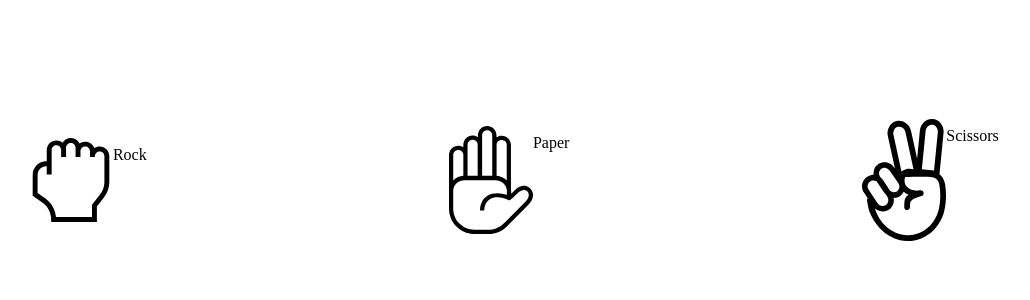
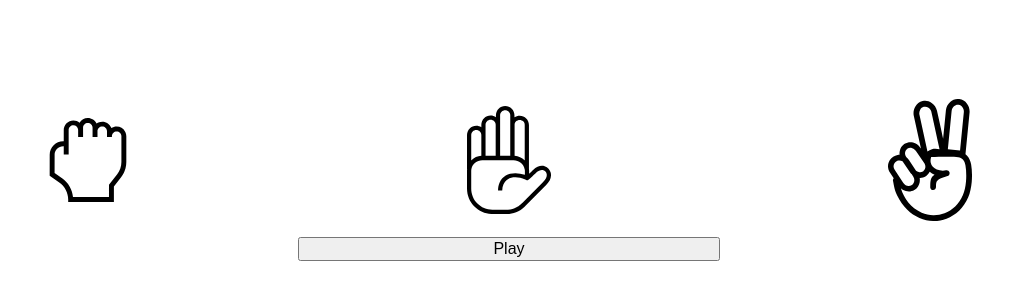
Before and after one commit to prLorence/Rock-paper-scissorsV2, a plain HTML site: page index.html in a window 1280 px wide. Shown: the part 228-528 px from the top of the page, without its empty margins (131-1161 px from the left). Drawn offline with Linux system fonts and the light colour scheme.

Commit message:
added id's for the images

```diff
--- a/index.html
+++ b/index.html
@@ -12,21 +12,22 @@
   </head>
   <body>
 
-    <div class="container">
+    <div class="container" id="container">
 
-      <div class="rock">
-        <img src="./images/rock.svg" alt="a clenched fist" class="imgStyle">
-        <span class="desc"> Rock </span>
+      <div class="rock" id="rock">
+        <img src="./images/rock.svg" alt="a clenched fist" class="imgStyle" id="rock">
       </div>
 
-      <div class="paper">
+      <div class="paper" id="paper">
         <img src="./images/paper.svg" alt="a hand that is flat out" class="imgStyle">
-        <span class="desc"> Paper </span>
       </div>
 
-      <div class="scissors">
+      <div class="scissors" id="scissors">
         <img src="./images/scissors.svg" alt="a peace hand sign" class="imgStyle">
-        <span class="desc"> Scissors </span>
+      </div>
+
+      <!-- <div class="btn" id="btn"> -->
+      <button class="btn" id="btn"> Play </button>
       </div>
 
     </div>
```
